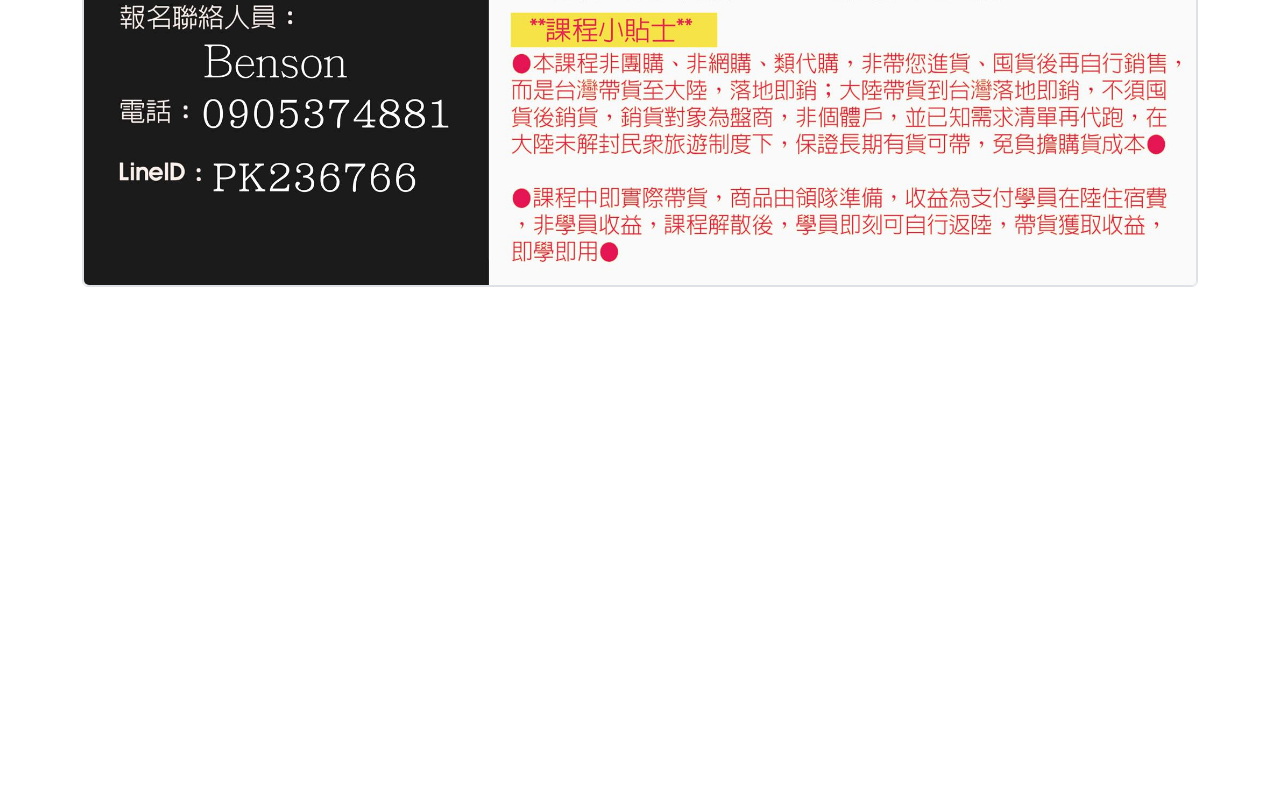
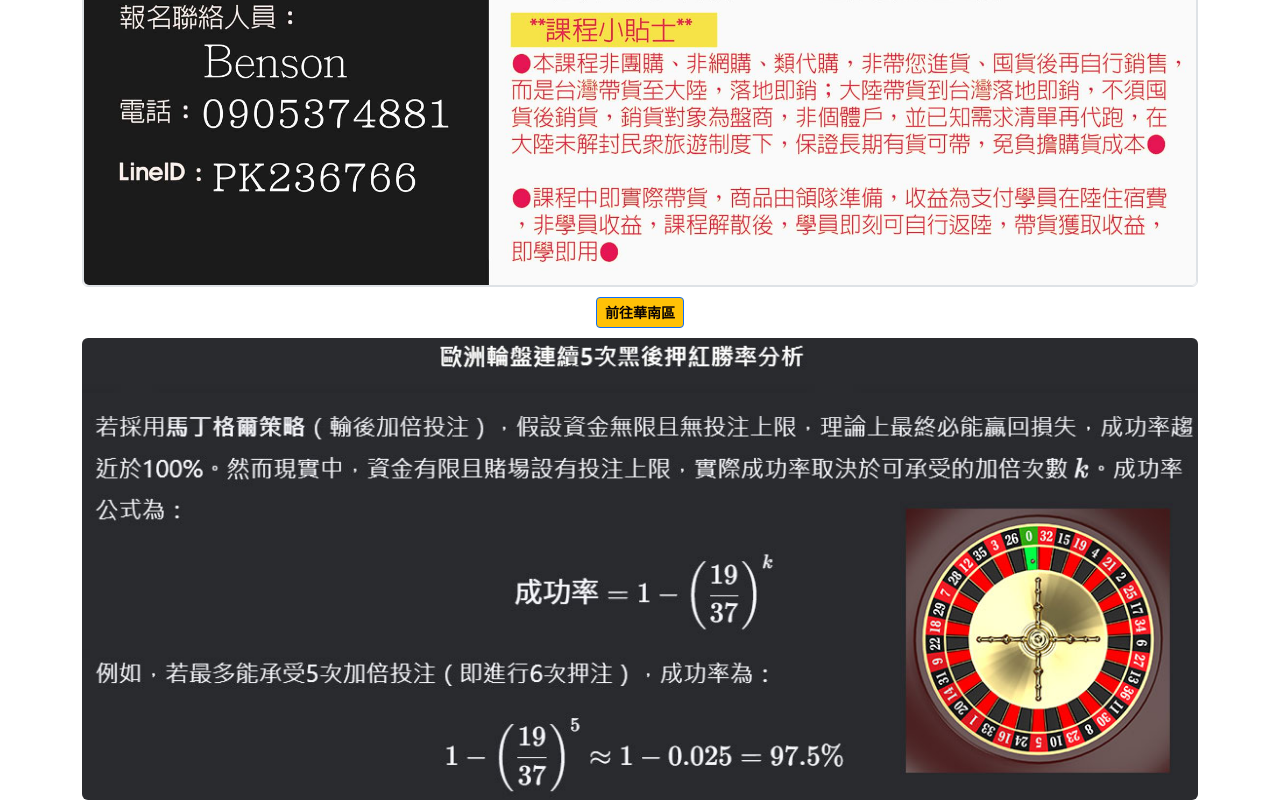
Before and after one commit to 236766/ParallelTradersDM, a plain HTML site: page index.html in a window 1280 px wide. Shown: the part 1290-2090 px from the top of the page. Before the commit the page ends 1577 px from the top, so only its background shows below. Drawn offline with Linux system fonts and the light colour scheme.

Commit message:
Add files via upload

```diff
--- a/index.html
+++ b/index.html
@@ -4,12 +4,12 @@
 <head>
     <meta charset="utf-8">
     <meta name="viewport" content="width=device-width, initial-scale=1.0, shrink-to-fit=no">
-    <title>兩岸雙向小額貿易(水貨課程)</title>
+    <title>兩岸雙向小額貿易(華東地區)</title>
+    <meta name="twitter:title" content="兩岸雙向小額貿易(華東地區)">
     <meta name="twitter:description" content="水貨客|免囤貨|過關即銷貨|雙向銷貨獲利|平均收益5仟">
     <meta name="twitter:image" content="assets/img/1369913.jpg">
-    <meta property="og:title" content="兩岸雙向小額貿易(水貨課程)">
     <meta property="og:description" content="水貨客|免囤貨|過關即銷貨|雙向銷貨獲利|平均收益5仟">
-    <meta name="twitter:title" content="兩岸雙向小額貿易(水貨課程)">
+    <meta property="og:title" content="兩岸雙向小額貿易(華東地區)">
     <meta name="description" content="水貨客|免囤貨|過關即銷貨|雙向銷貨獲利|平均收益5仟">
     <meta property="og:image" content="assets/img/1369913.jpg">
     <link rel="icon" type="image/jpeg" sizes="1280x1280" href="assets/img/1369913.jpg">
@@ -20,6 +20,7 @@
     <link rel="icon" type="image/jpeg" sizes="1280x1280" href="assets/img/1369913.jpg">
     <link rel="icon" type="image/jpeg" sizes="1280x1280" href="assets/img/1369913.jpg">
     <link rel="stylesheet" href="assets/bootstrap/css/bootstrap.min.css">
+    <link rel="stylesheet" href="assets/css/animate.min.css">
 </head>
 
 <body>
@@ -30,7 +31,20 @@
             </div>
         </div>
     </div>
+    <div class="container">
+        <div class="row">
+            <div class="col text-center" style="font-weight: bold;"><a class="btn btn-primary btn-sm" role="button" data-bss-hover-animate="pulse" href="https://236766.github.io/PearlRiverDeltaTradeDM/" style="font-weight: bold;text-align: center;background: var(--bs-warning);color: rgb(11,5,5);margin: 10px;">前往華南區</a></div>
+        </div>
+    </div>
+    <div class="container">
+        <div class="row">
+            <div class="col-md-12 text-center">
+                <picture class="text-center"><img class="rounded img-fluid" src="assets/img/1.jpg"></picture>
+            </div>
+        </div>
+    </div>
     <script src="assets/bootstrap/js/bootstrap.min.js"></script>
+    <script src="assets/js/bs-init.js"></script>
 </body>
 
 </html>
```
